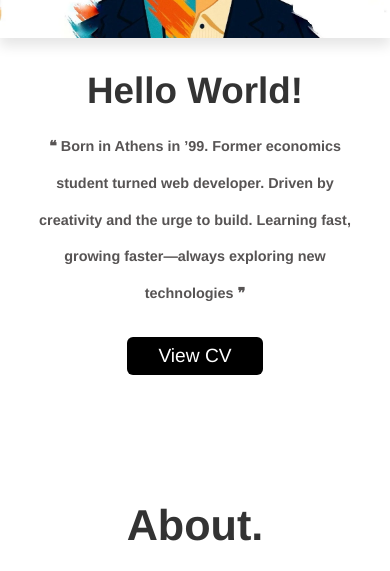
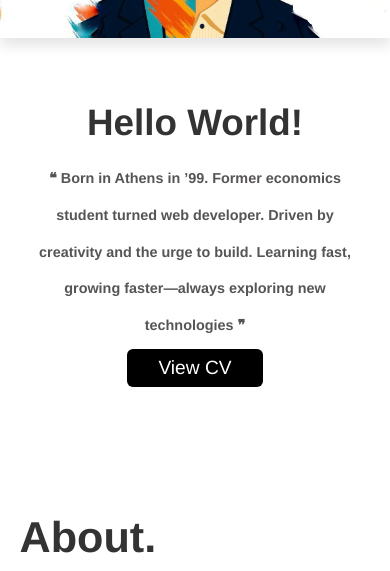
Before and after one commit to ChrKatsaros/portfolio, a React (Vite) app: page / in a window 390 px wide. Shown: the part 261-832 px from the top of the page. Built offline with nearby package versions, Linux system fonts and the light colour scheme.

Commit message:
Forced add of all changes

```diff
--- a/src/components/Home.jsx
+++ b/src/components/Home.jsx
@@ -105,10 +105,11 @@ function Home() {
           target="_blank"
           rel="noopener noreferrer"
           className="cv-download-button"
-          data-aos="fade-down"
+           data-aos="fade-down"
           data-aos-delay="1000"
           data-aos-duration="1000"
           data-aos-easing="ease-in-out"
+
         >
           View CV
         </a>
--- a/src/index.css
+++ b/src/index.css
@@ -657,6 +657,12 @@ p{font-size: 1.1rem !important;
     left: 80px;
     bottom: 70px;
   }
+
+  .info-title {
+  text-align: left;
+  width: 100%;
+}
+
   .info-content {
     flex-direction: column;
     align-items: center;
@@ -715,7 +721,7 @@ p{font-size: 1.1rem !important;
 .header-left-title {
   font-size: 2.3rem;
   font-weight: bold;
-  margin: 0 0 1rem 0;              /* Ομαλό margin για απόσταση */
+  margin: 2rem 0 1rem 0;              /* Ομαλό margin για απόσταση */
   color: #1d1d1d;
   /* ΑΦΑΙΡΕΘΗΚΕ: white-space: nowrap */
 }
@@ -733,7 +739,7 @@ p{font-size: 1.1rem !important;
     width: 120px;
     padding: 8px 8px;
     font-size: 1.2rem;
-    margin-top: 25px;
+    margin-top: 5px;
     background-color: #000000;
     color: #fff;
     font-weight: 500;
```
